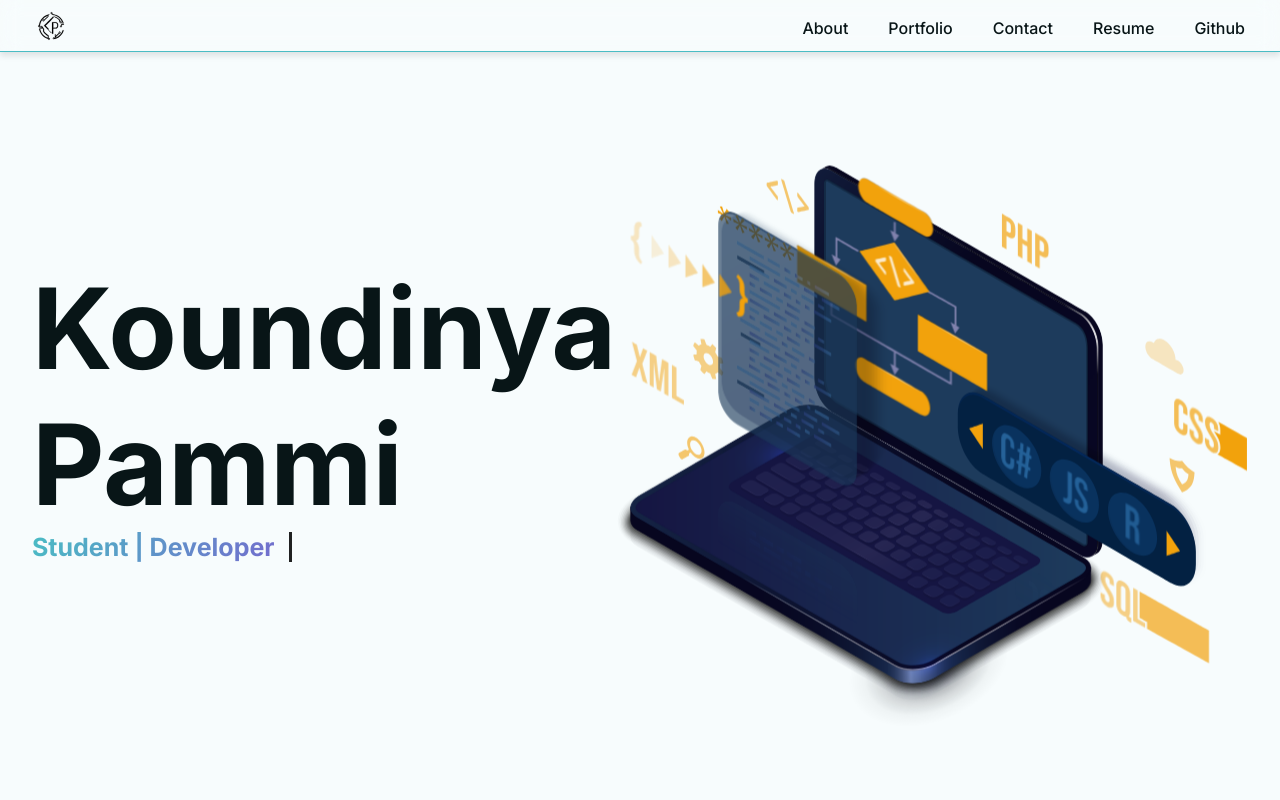
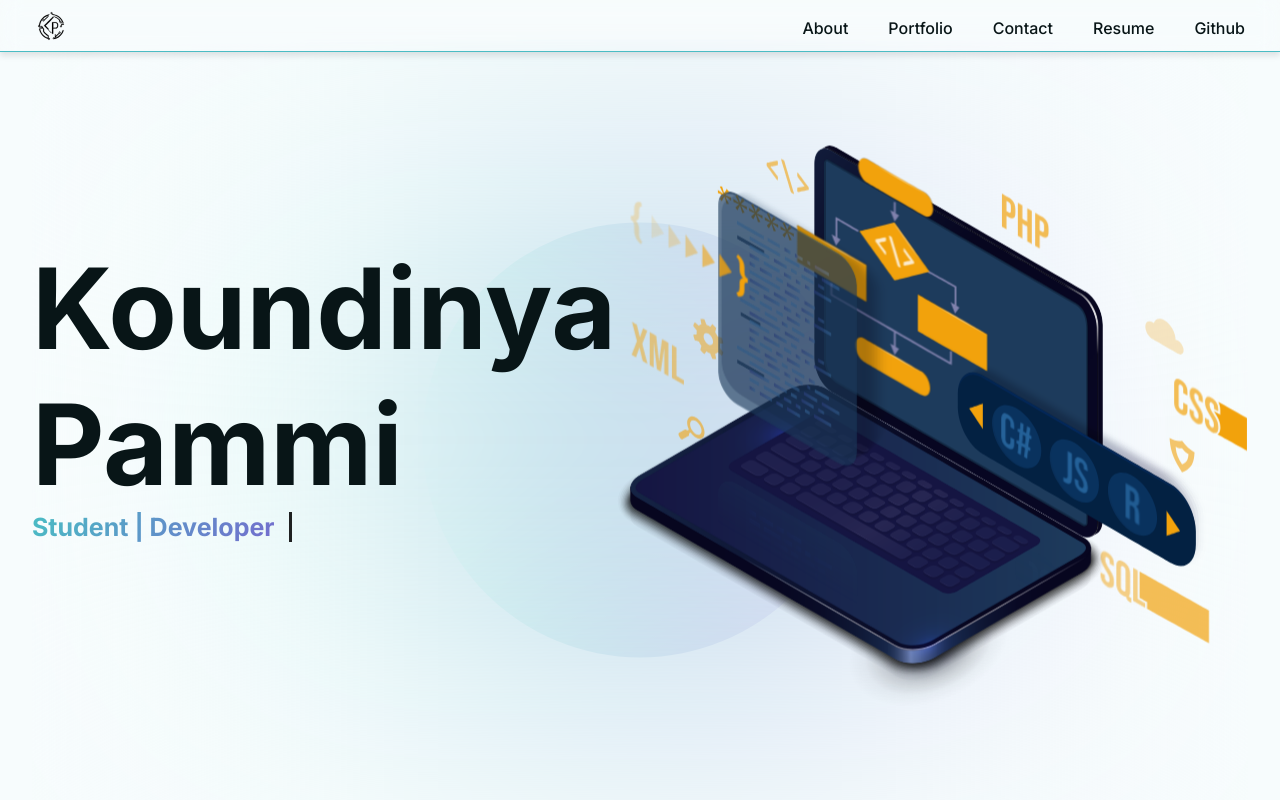
Before and after one commit to pammikoundi/pammikoundi.github.io, a Next.js app: page / in a window 1280 px wide. Shown: the top 800 px of the page. Built offline with nearby package versions, Linux system fonts and the light colour scheme.

Commit message:
add radiating background. Looks nicer in my opinion

```diff
--- a/src/app/components/home/Header.module.css
+++ b/src/app/components/home/Header.module.css
@@ -1,49 +1,41 @@
-.container{
-    margin-top: 7.5vh;
+.container {
+  margin-top: 5vh;
   width: 95%;
   min-height: 90vh;
   display: flex;
   justify-content: space-between;
+  position: relative; /* Ensure relative positioning */
+}
+
+.blob {
+  background-color: white;
+  height: 34vmax;
+  aspect-ratio: 1;
+  position: absolute;
+  left: 50%;
+  top: 50%;
+  translate: -50% -50%;
+  border-radius: 50%;
+  background: linear-gradient(to right, aquamarine, mediumpurple);
+  animation: rotate 20s infinite;
+  opacity: 0.8;
+}
+
+.blur {
+  height: 100%;
+  width: 100%;
+  position: absolute;
+  z-index: 0;
+  backdrop-filter: blur(12vmax);
+
 }
 
 .header_text {
   font-size: 3.5rem;
   flex-basis: 35%;
-    z-index: 1;
-    margin:25vh 0px;
-    color:var(--Text);
-}
-
-.header h2 {
-    font-size: 25px;
-    margin-top: auto;
-    justify-content: center;
-    background: linear-gradient(120deg, var(--Primary), var(--Accent));
-    background-clip: text;
-    -webkit-background-clip: text;
-    -webkit-text-fill-color: transparent;
-
-}
-
-.lottie {
-  display: flex;
-  justify-content: center;
-  justify-items: center;
-}
-
-@keyframes typing {
-    from { width: 0; }
-    to { width: 260px; }
-  }
-
-  @keyframes blink {
-    0%, 100% { border-color: transparent; }
-    50% { border-color: black; }
-  }
-
-  @keyframes fadeOut {
-    0% { border-color: black; }
-    100% { border-color: transparent; }
+  z-index: 3; /* Make sure it's above blob and blur */
+  margin: 25vh 0px;
+  color: var(--Text);
 }
 
 .header_text h2 {
@@ -67,6 +59,28 @@
     fadeOut 0.75s ease 5.75s forwards; /* Fade out cursor */
 }
 
+.lottie {
+display: flex;
+justify-content: center;
+align-items: center;
+z-index: 3; /* Ensure it's above blob and blur */
+}
+
+@keyframes typing {
+  from { width: 0; }
+  to { width: 260px; }
+}
+
+@keyframes blink {
+  0%, 100% { border-color: transparent; }
+  50% { border-color: black; }
+}
+
+@keyframes fadeOut {
+  0% { border-color: black; }
+  100% { border-color: transparent; }
+}
+
 @media screen and (max-width: 768px) {
   .header_text {
     font-size: 2rem;
--- a/src/app/components/home/Header.tsx
+++ b/src/app/components/home/Header.tsx
@@ -7,6 +7,8 @@ const Header = () => {
 
     return (
         <div className={styles.container}>
+            <div className={styles.blob}></div>
+            <div className={styles.blur}></div>
             <div className={styles.header_text}>
                 <h1>Koundinya Pammi</h1>
                 <h2>Student | Developer</h2>
```
Lines whose indentation alone changed are shown as unchanged.
